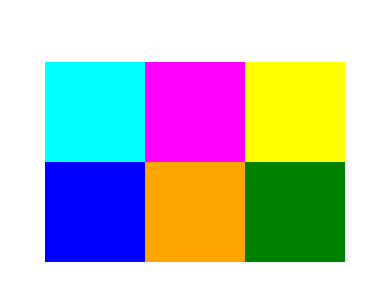
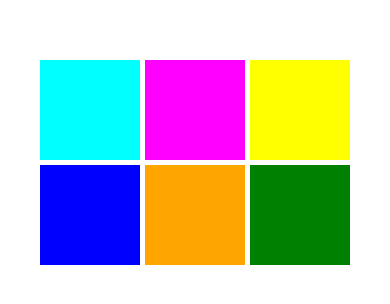
Before and after one commit to behrends/Flexbox, a React Native app: screen / in a window 390 px wide. Shown: the part 260-564 px from the top of the page. Built offline with nearby package versions, Linux system fonts and the light colour scheme.

Commit message:
gap erzeugt Abstände zwischen Komponenten

```diff
--- a/App.js
+++ b/App.js
@@ -21,6 +21,7 @@ const styles = StyleSheet.create({
     alignItems: 'center', // Anordnung auf Querachse
     flexWrap: 'wrap',
     alignContent: 'center',
+    gap: 5,
   },
   box: {
     width: 100,
@@ -51,3 +52,6 @@ const styles = StyleSheet.create({
 
 // flexWrap: legt Umbrüche fest (ggf. mit alignContent)
 // flexWrap: 'wrap' erzwingt Umbrüche ('nowrap' ist Default)
+
+// gap: legt mit Zahl Abstände zwischen Komponenten fest
+// (oder spezifischer mit columnGap und rowGap)
```
